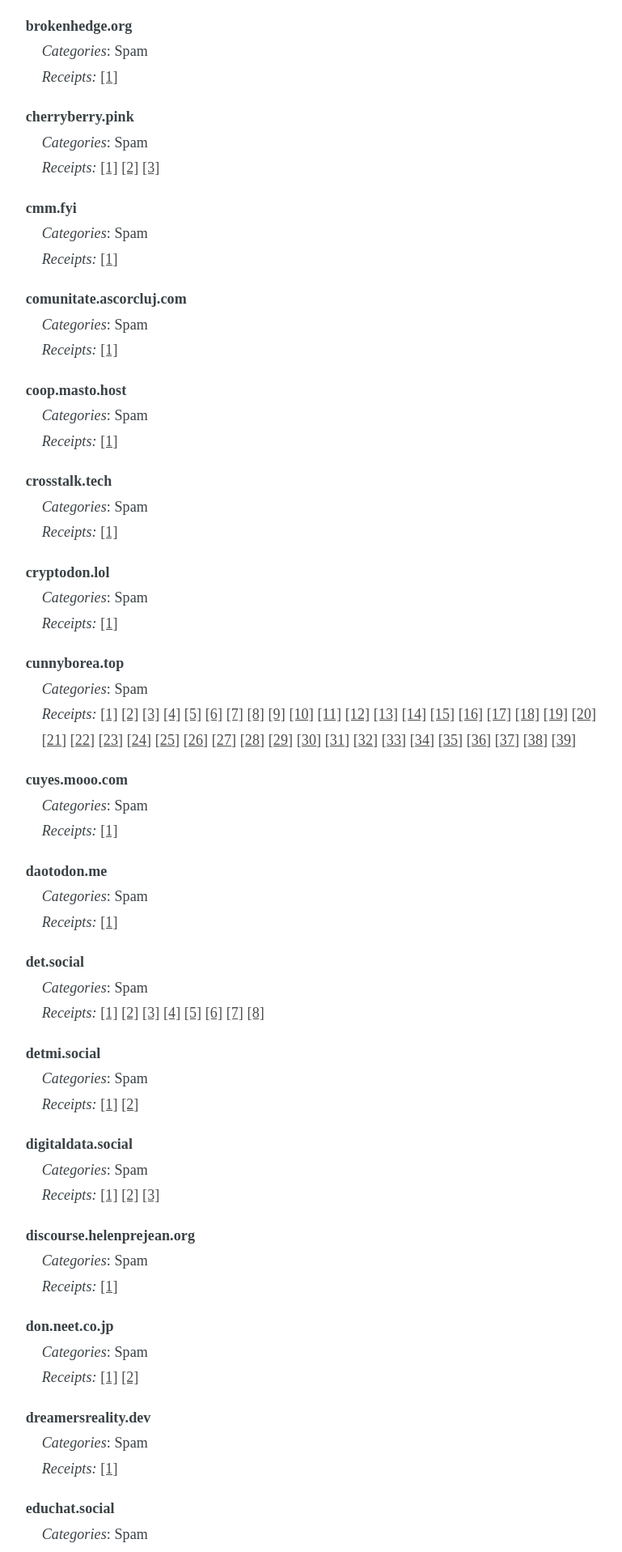
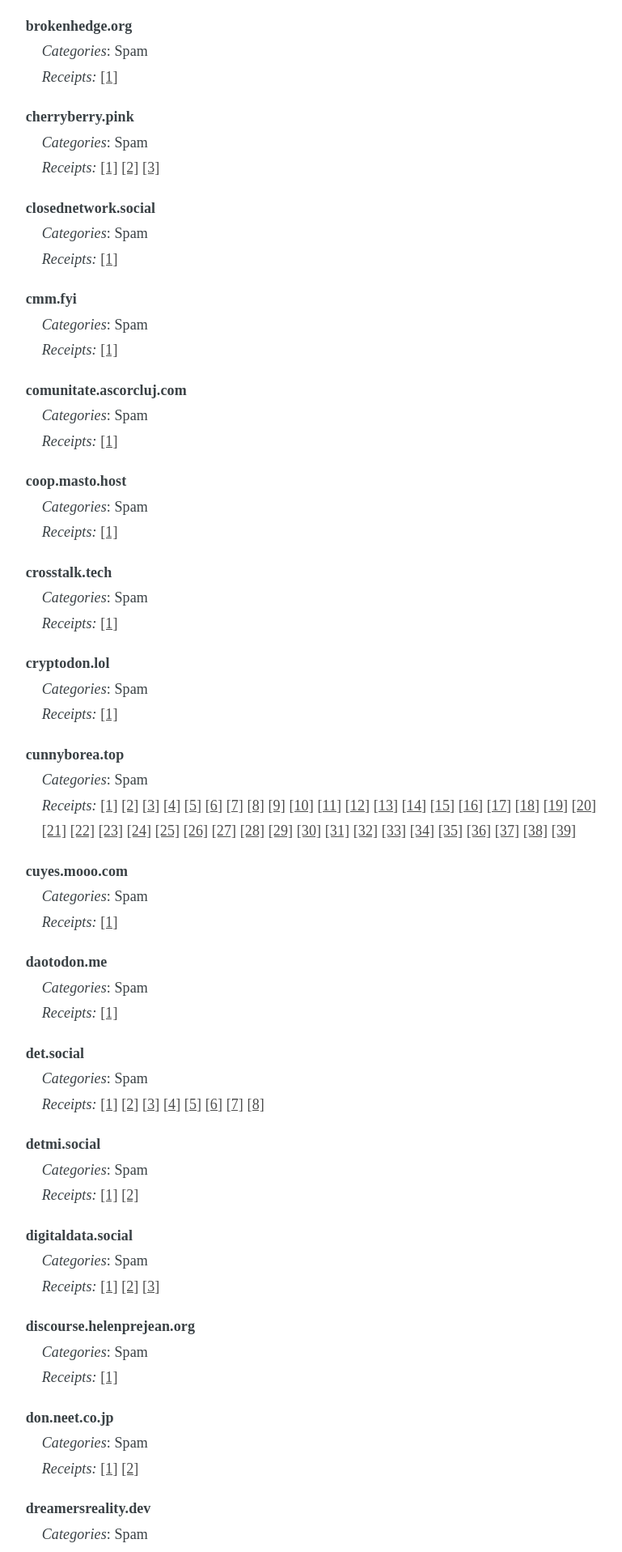
Before and after one commit to chaossocial/meta, a Jekyll site: the page built from federation.md, in a window 1280 px wide. Shown: the part 2774-4691 px from the top of the page at 81% size, without its empty margins (398-1167 px from the left). Built offline with Jekyll 4.4.1, drawn with Linux system fonts in a browser that asks for light colours; some of the changed text lies outside the part shown.

Commit message:
Limit closednetwork.social

```diff
--- a/_data/limited_instances.json
+++ b/_data/limited_instances.json
@@ -203,6 +203,17 @@
       "https://cherryberry.pink/@9kviqefk9r",
       "https://cherryberry.pink/@clepinybuw",
       "https://cherryberry.pink/@orcituemow"
+    ],
+    "comment_en": "",
+    "comment_de": ""
+  },
+  {
+    "instance": "closednetwork.social",
+    "tags": [
+      "SPAM"
+    ],
+    "receipts": [
+      "https://closednetwork.social/@fziy0meubf"
     ],
     "comment_en": "",
     "comment_de": ""
```
